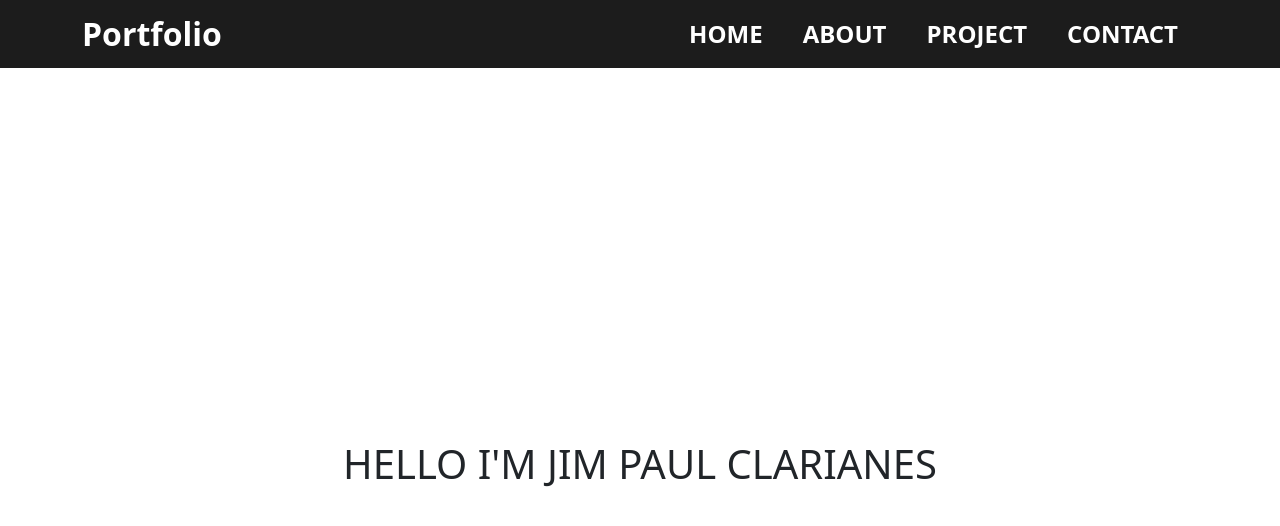
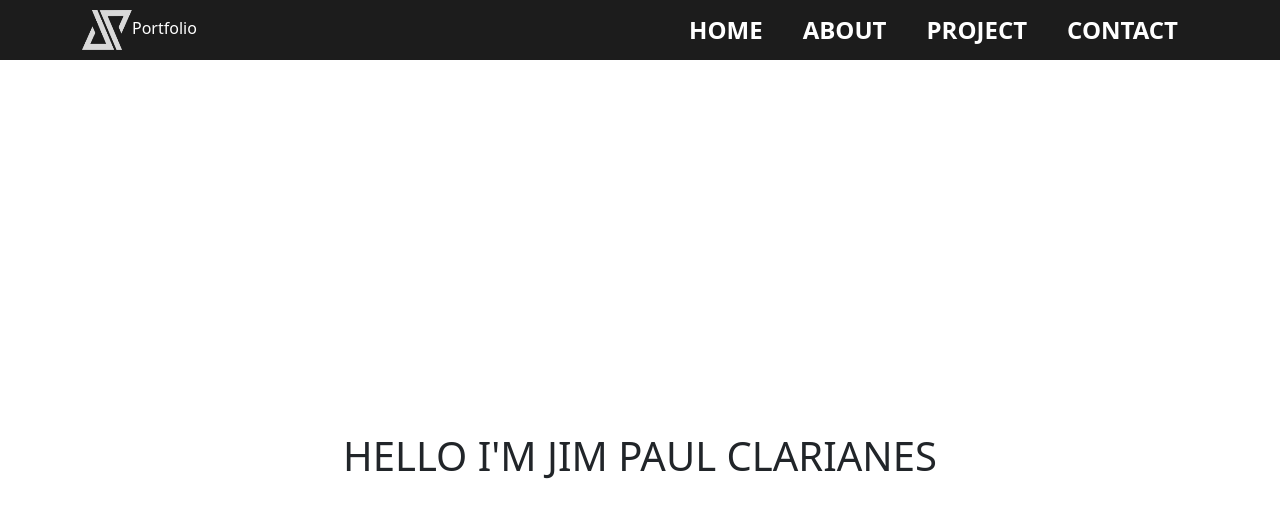
Before and after one commit to JimPaulClarianes/landing-page, a plain HTML site: page index.html in a window 1280 px wide. Drawn offline with nearby package versions, Linux system fonts and the light colour scheme.

Commit message:
added logo

```diff
--- a/index.css
+++ b/index.css
@@ -11,9 +11,12 @@ nav {
 
 .nav-container .navbrand {
     text-decoration: none;
-    font-weight: 900;
-    font-size: 2rem;
     color: #fff;
+}
+
+.nav-container .navbrand img {
+    width: 50px;
+    height: 40px;
 }
 
 .nav-container .nav-itames {
--- a/index.html
+++ b/index.html
@@ -14,7 +14,7 @@
 
     <nav>
         <div class=" nav-container container">
-            <a class="navbrand" href="#">Portfolio</a>
+            <a class="navbrand" href="#"><img src="image/logo.png"/>Portfolio</a>
             <ul class="nav-itames">
                 <li><a href="#home">HOME</a></li>
                 <li><a href="#home">ABOUT</a></li>
```
Also changed, not shown: image/logo.png (added).
